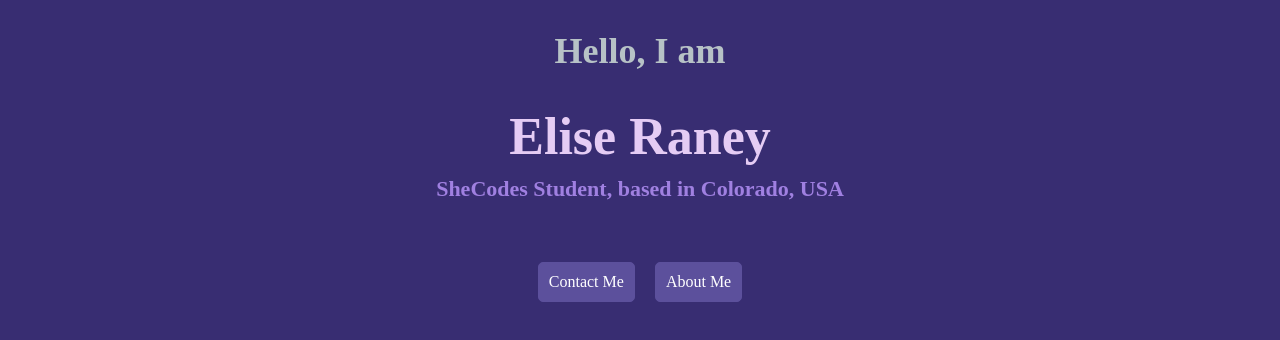
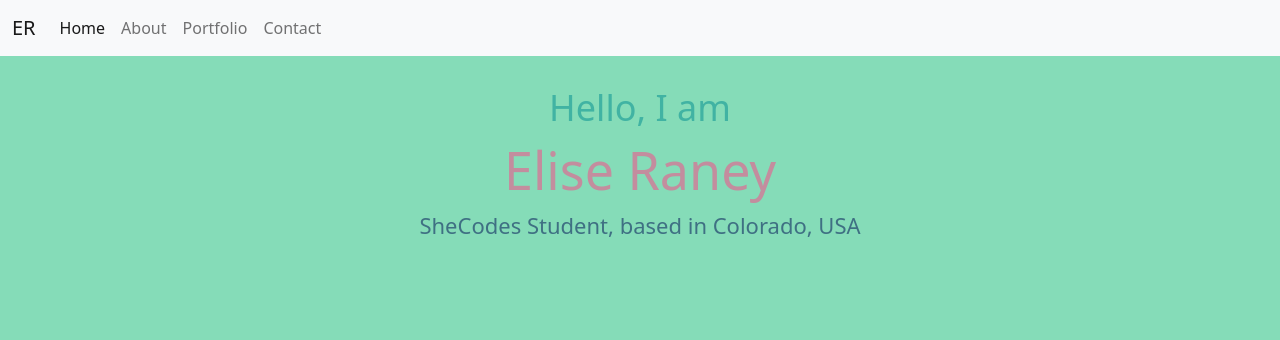
Before and after one commit to eliseraney/Portfolio, a plain HTML site: page index.html in a window 1280 px wide. Drawn offline with nearby package versions, Linux system fonts and the light colour scheme.

Commit message:
Updated site colors & added a Navbar

```diff
--- a/about.html
+++ b/about.html
@@ -5,6 +5,17 @@
     <meta http-equiv="X-UA-Compatible" content="IE=edge" />
     <meta name="viewport" content="width=device-width, initial-scale=1.0" />
     <title>Contact Me</title>
+    <link
+      href="https://cdn.jsdelivr.net/npm/bootstrap@5.2.2/dist/css/bootstrap.min.css"
+      rel="stylesheet"
+      integrity="sha384-Zenh87qX5JnK2Jl0vWa8Ck2rdkQ2Bzep5IDxbcnCeuOxjzrPF/et3URy9Bv1WTRi"
+      crossorigin="anonymous"
+    />
+    <script
+      src="https://cdn.jsdelivr.net/npm/bootstrap@5.2.2/dist/js/bootstrap.bundle.min.js"
+      integrity="sha384-OERcA2EqjJCMA+/3y+gxIOqMEjwtxJY7qPCqsdltbNJuaOe923+mo//f6V8Qbsw3"
+      crossorigin="anonymous"
+    ></script>
     <link href="src/styles.css" rel="stylesheet" type="text/css" />
   </head>
   <body>
--- a/index.html
+++ b/index.html
@@ -3,16 +3,60 @@
   <head>
     <title>Portfolio</title>
     <meta charset="UTF-8" />
+    <link
+      href="https://cdn.jsdelivr.net/npm/bootstrap@5.2.2/dist/css/bootstrap.min.css"
+      rel="stylesheet"
+      integrity="sha384-Zenh87qX5JnK2Jl0vWa8Ck2rdkQ2Bzep5IDxbcnCeuOxjzrPF/et3URy9Bv1WTRi"
+      crossorigin="anonymous"
+    />
+    <script
+      src="https://cdn.jsdelivr.net/npm/bootstrap@5.2.2/dist/js/bootstrap.bundle.min.js"
+      integrity="sha384-OERcA2EqjJCMA+/3y+gxIOqMEjwtxJY7qPCqsdltbNJuaOe923+mo//f6V8Qbsw3"
+      crossorigin="anonymous"
+    ></script>
     <link href="src/styles.css" rel="stylesheet" type="text/css" />
   </head>
 
   <body>
-    <h2>Hello, I am</h2>
-    <h1>Elise Raney</h1>
-    <h3>SheCodes Student, based in Colorado, USA</h3>
-    <div class="learn-more">
-      <a href="about.html#contact" class="about-me">Contact Me</a>
-      <a href="about.html" class="about-me">About Me</a>
-    </div>
+    <section>
+      <nav class="navbar navbar-expand-lg bg-light">
+        <div class="container-fluid">
+          <a class="navbar-brand" href="#">ER</a>
+          <button
+            class="navbar-toggler"
+            type="button"
+            data-bs-toggle="collapse"
+            data-bs-target="#navbarText"
+            aria-controls="navbarText"
+            aria-expanded="false"
+            aria-label="Toggle navigation"
+          >
+            <span class="navbar-toggler-icon"></span>
+          </button>
+          <div class="collapse navbar-collapse" id="navbarText">
+            <ul class="navbar-nav me-auto mb-2 mb-lg-0">
+              <li class="nav-item">
+                <a class="nav-link active" aria-current="page" href="#">Home</a>
+              </li>
+              <li class="nav-item">
+                <a class="nav-link" href="about.html">About</a>
+              </li>
+              <li class="nav-item">
+                <a class="nav-link" href="#">Portfolio</a>
+              </li>
+              <li class="nav-item">
+                <a class="nav-link" href="about.html#contact">Contact</a>
+              </li>
+            </ul>
+          </div>
+        </div>
+      </nav>
+    </section>
+    <section>
+      <h2>Hello, I am</h2>
+      <h1>Elise Raney</h1>
+      <h3>SheCodes Student, based in Colorado, USA</h3>
+    </section>
+    <section></section>
   </body>
 </html>
--- a/src/styles.css
+++ b/src/styles.css
@@ -1,9 +1,9 @@
 :root {
-  --primary-color: #382d72;
-  --secondary-color: #e5ccf4;
-  --third-color: #b7c2c6;
-  --fourth-color: #a080e1;
-  --fifth-color: #5c509c;
+  --primary-color: #85dcb8;
+  --secondary-color: #c38d9e;
+  --third-color: #41b3a3;
+  --fourth-color: #3f7083;
+  --fifth-color: #a75e5b;
 }
 
 body {
@@ -21,6 +21,7 @@ h2 {
   text-align: center;
   color: var(--third-color);
   font-size: 36px;
+  margin-top: 30px;
   margin-bottom: 10px;
 }
 
@@ -46,16 +47,19 @@ a {
   text-decoration: none;
 }
 
+.navbar {
+}
+
 .learn-more {
   display: flex;
   justify-content: center;
 }
 
 .about-me {
-  background-color: var(--fifth-color);
+  background-color: var(--third-color);
   padding: 10px;
   border-radius: 5px;
-  border: 1px solid var(--fifth-color);
+  border: 1px solid var(--third-color);
   cursor: pointer;
   margin: 10px;
 }
```
